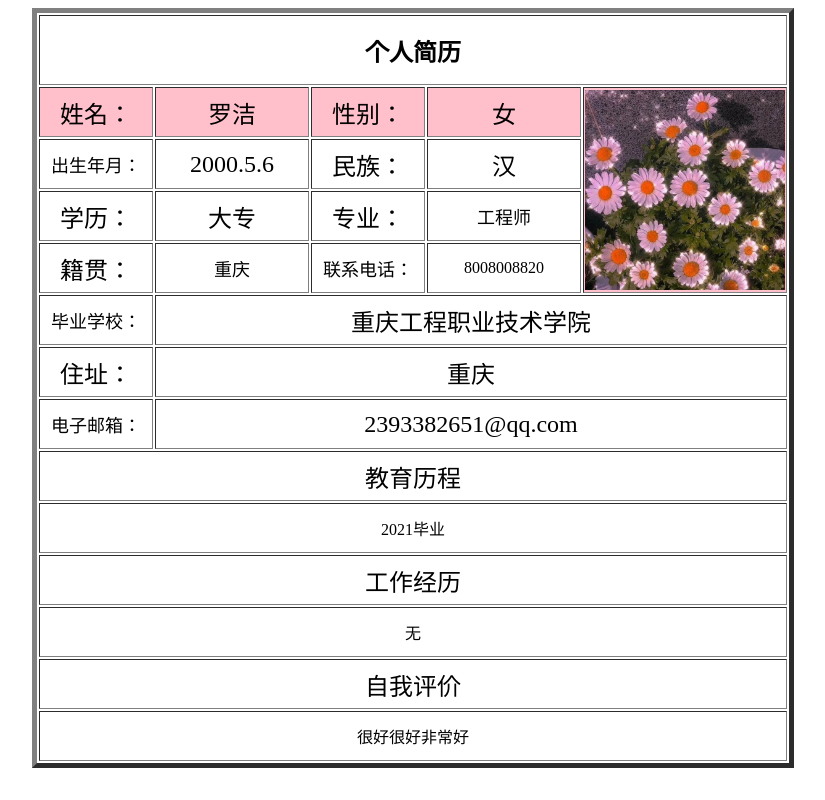
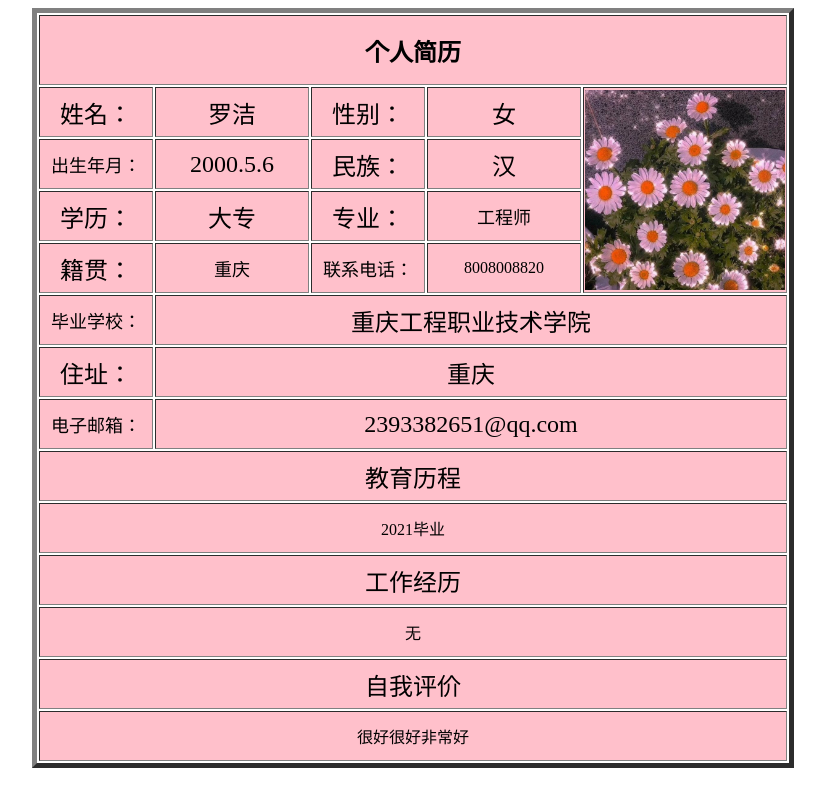
Before and after one commit to LuoJIe0323/LuoJie0323.github.io, a plain HTML site: page index.html in a window 1280 px wide. Shown: the whole page, without its empty margins (227-1052 px from the left). Drawn offline with Linux system fonts and the light colour scheme.

Commit message:
Update index.html

```diff
--- a/index.html
+++ b/index.html
@@ -6,7 +6,7 @@
 </head>
 <body>
 <table  border=5   align=center>
-<tr height=70  align='center'>
+<tr height=70  align='center' bgcolor="pink">
 <td width=720 colspan=6 align=center
 ><font size=5 ><b>个人简历
 
@@ -25,7 +25,7 @@
 <td colspan="2" rowspan="4"><img src="l1.jpg" height="200" width="200"></td>
  </tr>
 
-<tr height=50 >
+<tr height=50 bgcolor="pink">
 <td width=110 align=center
 ><font size=4 align=center
 >出生年月：</td>
@@ -39,7 +39,7 @@
 </tr>
 
 
-<tr height=50 >
+<tr height=50 bgcolor="pink">
 <td width=110 align=center
 ><font size=5>学历：</td>
 <td width=150 align=center
@@ -53,7 +53,7 @@
 </tr>
 
 
-<tr height=50 >
+<tr height=50 bgcolor="pink" >
 <td width=110 align=center
 ><font size=5>籍贯：</td>
 <td width=150 align=center
@@ -66,7 +66,7 @@
 </tr>
 
 
-<tr height=50 >
+<tr height=50 bgcolor="pink" >
 <td width=100 align=center
 ><font size=4>毕业学校：</td>
 <td width=620 colspan=5 align=center
@@ -74,7 +74,7 @@
 </tr>
 
 
-<tr height=50 >
+<tr height=50 bgcolor="pink">
 <td width=110 align=center
 ><font size=5>住址：</td>
 <td width=610 colspan=5 align=center
@@ -83,7 +83,7 @@
 
 
 
-<tr height=50 >
+<tr height=50 bgcolor="pink" >
 <td width=110 align=center
 ><font size=4>电子邮箱：</td>
 <td width=610 colspan=5 align=center
@@ -91,36 +91,36 @@
 </tr>
 
 
-<tr height=50 >
+<tr height=50  bgcolor="pink">
 <td width=720 colspan=6 align=center
 ><font size=5>教育历程</td>
 </tr>
 
-<tr height=50 >
+<tr height=50 bgcolor="pink">
 <td width=720  colspan=6 align=center>2021毕业
 
 </td>
 </tr>
 
 
-<tr height=50 >
+<tr height=50 bgcolor="pink">
 <td width=720 colspan=6 align=center
 ><font size=5>工作经历</td>
 </tr>
 
-<tr height=50 >
+<tr height=50 bgcolor="pink">
 <td width=720  colspan=6 align=center>无
 
 </td>
 </tr>
 
-<tr height=50 >
+<tr height=50 bgcolor="pink" >
 <td width=720 colspan=6 align=center
 ><font size=5>自我评价</td>
 </tr>
 
 
-<tr height=50 >
+<tr height=50 bgcolor="pink">
 <td width=720  colspan=6 align=center>很好很好非常好
 </td>
 </tr>
```
